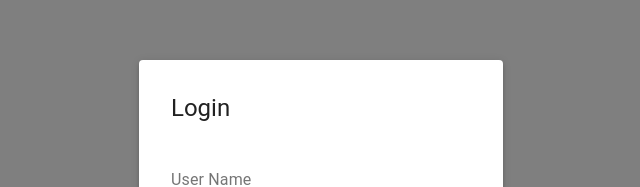
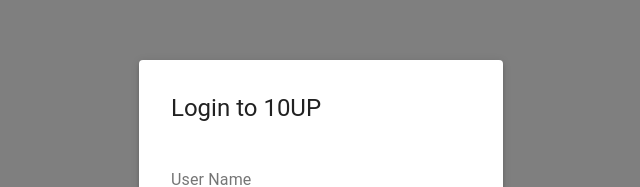
Before and after one commit to leevincentwilson/react-application-lee-wilson, a React (Create React App) app: page / in a window 1280 px wide. Shown: the part 194-381 px from the top of the page, without its empty margins (319-959 px from the left). Built offline with nearby package versions, Linux system fonts and the light colour scheme.

Commit message:
now with logout functionality

```diff
--- a/src/components/navigation/components/navBar/index.tsx
+++ b/src/components/navigation/components/navBar/index.tsx
@@ -1,4 +1,4 @@
-import React, { FunctionComponent } from 'react';
+import React, { FunctionComponent, useContext } from 'react';
 import AppBar from '@material-ui/core/AppBar';
 import Toolbar from '@material-ui/core/Toolbar';
 import Typography from '@material-ui/core/Typography';
@@ -8,11 +8,14 @@
 import { Route } from 'react-router-dom';
 import { useStyles } from './style';
 import { navProps } from '../../types';
+import { AuthContext } from '../../../../global/auth/authProvider';
 
 export const NavBar: FunctionComponent<navProps> = ({
   toggleDrawer,
 }: navProps) => {
   const classes = useStyles();
+  const Auth = useContext(AuthContext);
+
   return (
     <AppBar position="static">
       <Toolbar>
@@ -26,10 +29,14 @@
           <MenuIcon />
         </IconButton>
         <Typography variant="h6" className={classes.title}>
-          <Route path="/home">Home</Route>
-          <Route path="/blog">Blog</Route>
+          <Route path="/home">10UP Home</Route>
+          <Route path="/blog">10UP Blog</Route>
         </Typography>
-        <Button color="inherit">Login</Button>
+        {Auth ? (
+          <Button color="inherit" onClick={Auth.logout}>
+            LogOut
+          </Button>
+        ) : null}
       </Toolbar>
     </AppBar>
   );
--- a/src/components/navigation/components/navDrawer/index.tsx
+++ b/src/components/navigation/components/navDrawer/index.tsx
@@ -32,7 +32,7 @@
       <ListItem
         button
         className={classes.buttons}
-        onClick={() => handleOnClick('/blod')}
+        onClick={() => handleOnClick('/blog')}
       >
         <ListItemText primary="Blog" />
       </ListItem>
--- a/src/global/auth/components/login/index.tsx
+++ b/src/global/auth/components/login/index.tsx
@@ -31,7 +31,7 @@
         data-testid="fabButton_addToDo"
       >
         <Typography variant="h5" className={classes.title}>
-          Login
+          Login to 10UP
         </Typography>
         <form className={classes.form} noValidate autoComplete="off">
           <TextField
```
